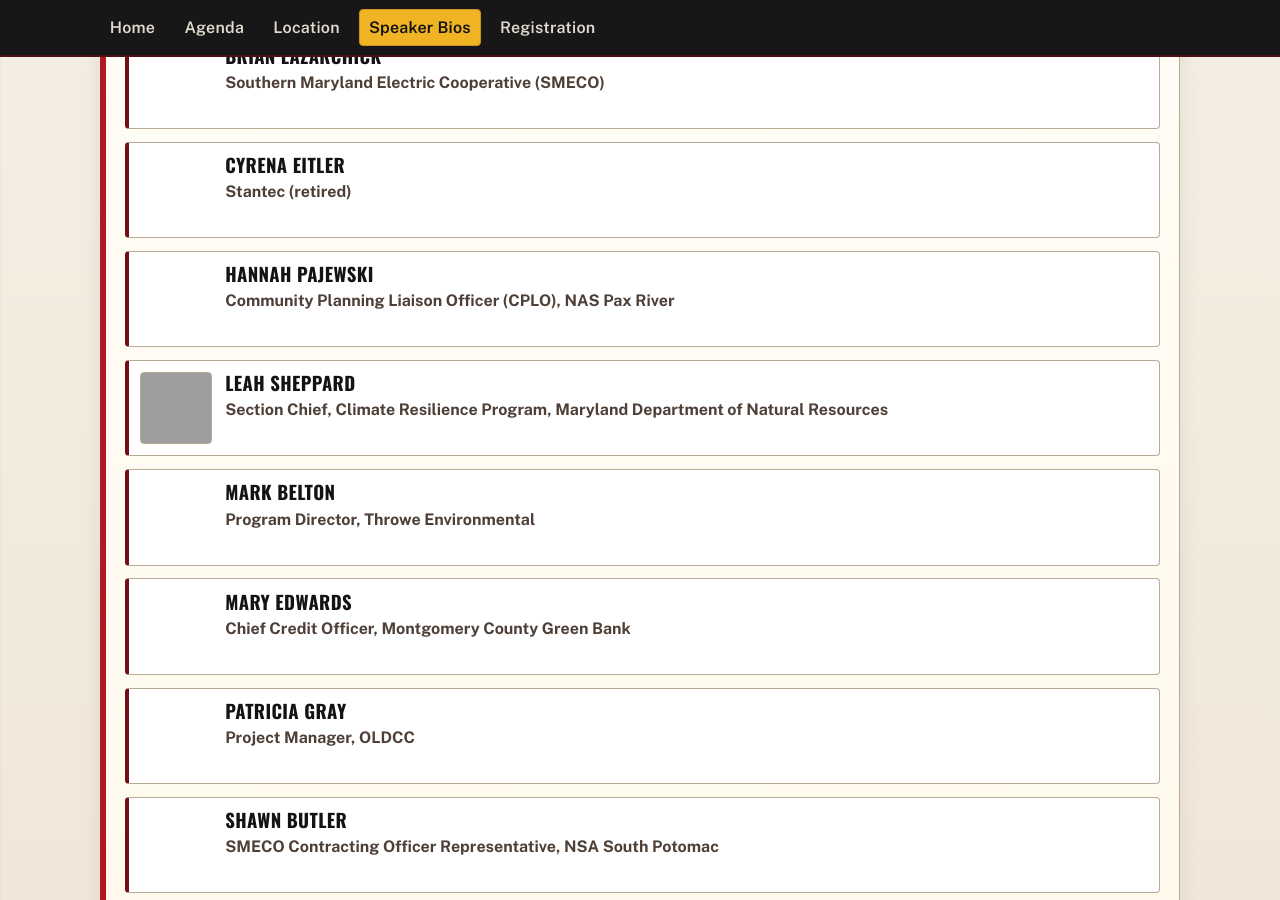
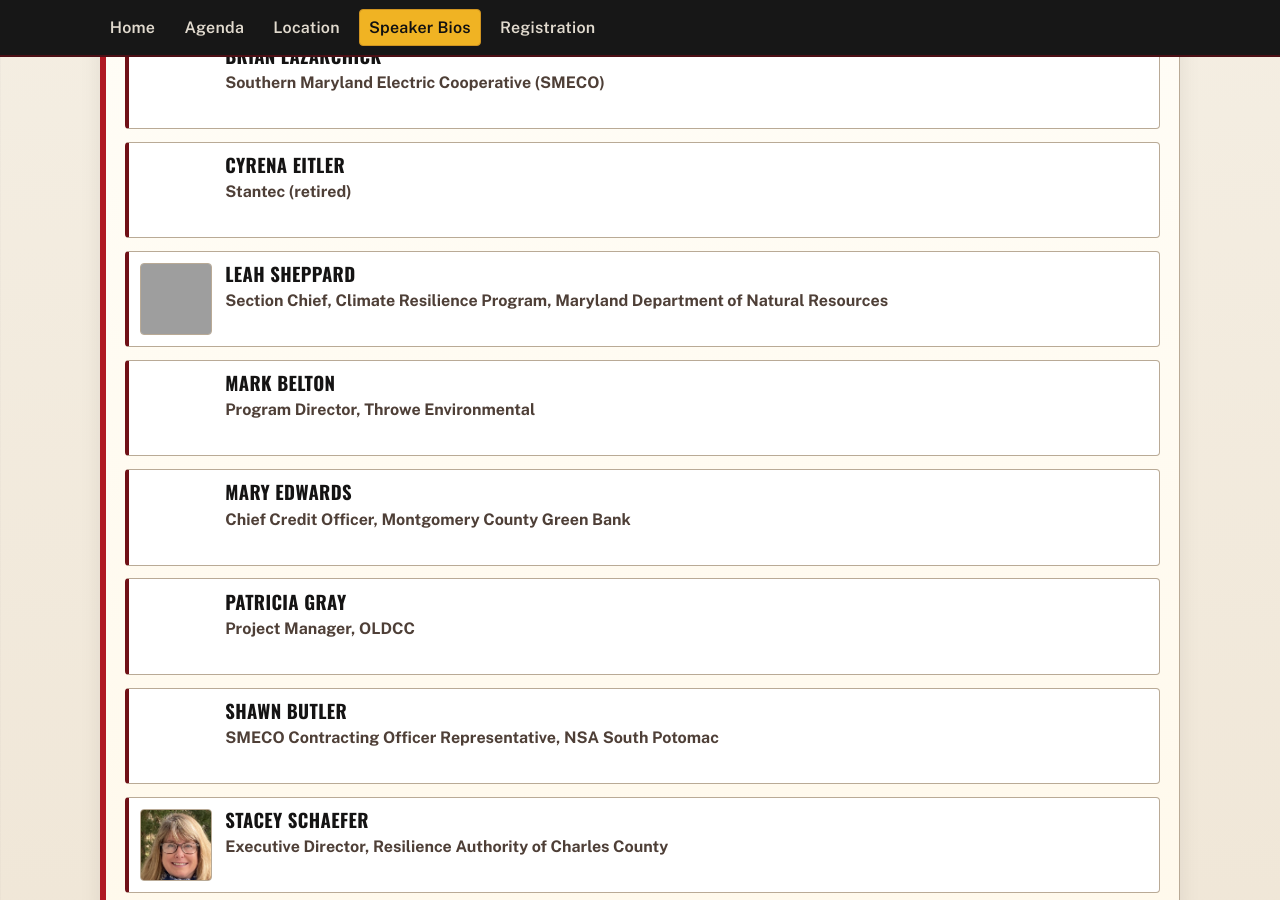
Before and after one commit to christophersw/convening_website, a Jekyll site: the page built from speakers.md, in a window 1280 px wide and 900 px high, scrolled down 663 px. Built offline with Jekyll 4.4.1, drawn with Linux system fonts in a browser that asks for light colours; grey boxes are pictures that could not be loaded.

Commit message:
Removing Hannah P. from speaker list

```diff
--- a/speakers/hannah-pajewski.md
+++ /dev/null
@@ -1,13 +0,0 @@
----
-layout: speaker
-title: "Hannah Pajewski"
-permalink: /speakers/hannah-pajewski/
-speaker_name: "Hannah Pajewski"
-speaker_title: "Community Planning Liaison Officer (CPLO), NAS Pax River"
-photo: /assets/images/speakers/placeholder.svg
-photo_alt: "Headshot placeholder for Hannah Pajewski"
-sessions:
-  - time: "11:15 AM-12:00 PM"
-    title: "Panel: Innovative Energy Partnerships"
-    session_url: /agenda/sessions/panel-innovative-energy-partnerships/
----
```
Also changed, not shown: sessions/panel-innovative-energy-partnerships.md (+0 -3 lines).
